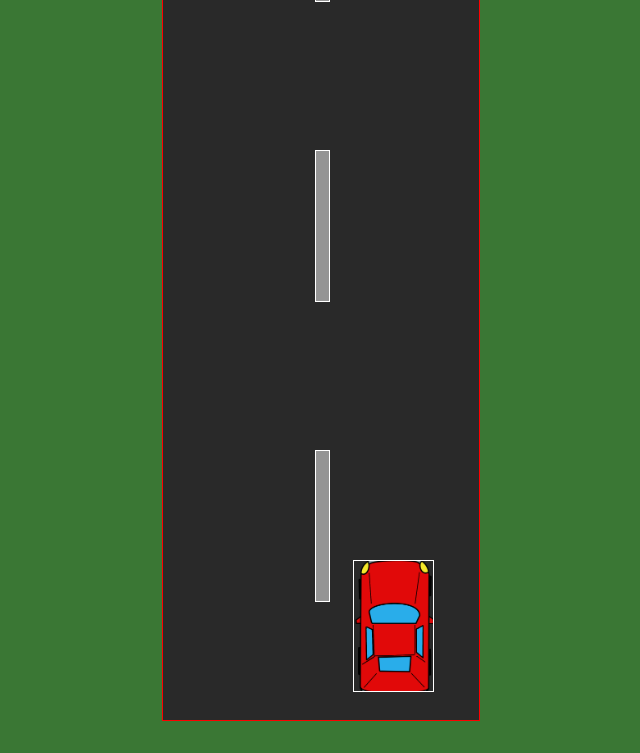
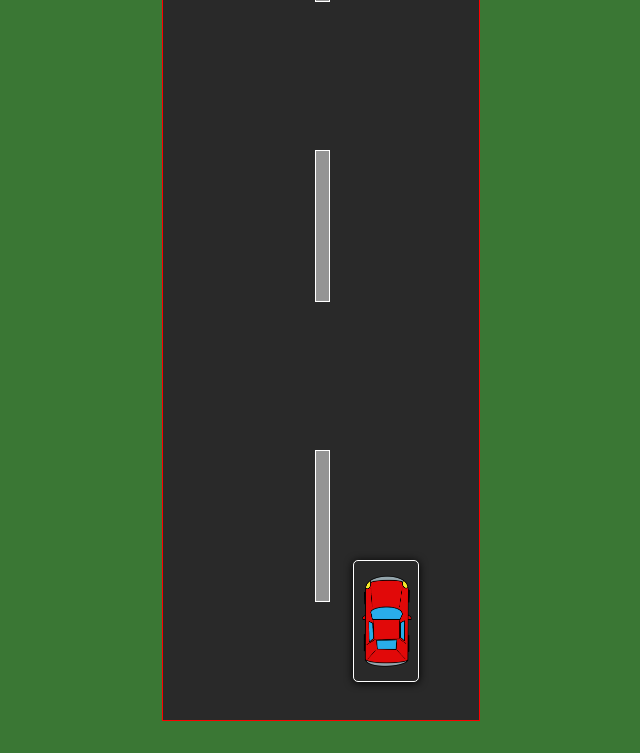
Before and after one commit to Kattkovacs/javascript-game-drivers, a Flask app: template templates/game.html in a window 1280 px wide. Shown: the part 47-800 px from the top of the page, without its empty margins (288-928 px from the left). Run offline with Flask 2, Linux system fonts and the light colour scheme; the template is opened without the code that fills it: most values are stand-ins (such as "Sample title", 1, 10 or a date in 2020).

Commit message:
player car image

```diff
--- a/static/css/style.css
+++ b/static/css/style.css
@@ -37,16 +37,14 @@ body {
     border: white 1px solid;
 }
 
-.player_car {
+#player {
     /*background: url("/static/img/red_car.png");*/
     position: absolute;
     background: url('/static/img/red_car.png');
-    height: 18%;
-    width: 25%;
     background-position: center;
     margin-left: 60%;
     background-repeat: no-repeat;
-    background-size: 130%;
+    background-size: 100%;
     margin-top: 70vh;
     border: white 1px solid;
 }
@@ -54,8 +52,8 @@ body {
 
 .car{
     position: absolute;
-    height: 60px;
-    width: 40px;
+    height: 15vh;
+    width: 5vw;
     border-radius: 5px;
     box-shadow: 0px 1px 8px 0px black;
     border: brown 1px solid;
--- a/templates/game.html
+++ b/templates/game.html
@@ -13,7 +13,8 @@
     <div id="line_2" class="line"></div>
     <div id="line_3" class="line"></div>
 
-    <div class="player_car"></div>
+    <div class="car" id="player"></div>
+
 </div>
 
 
```
